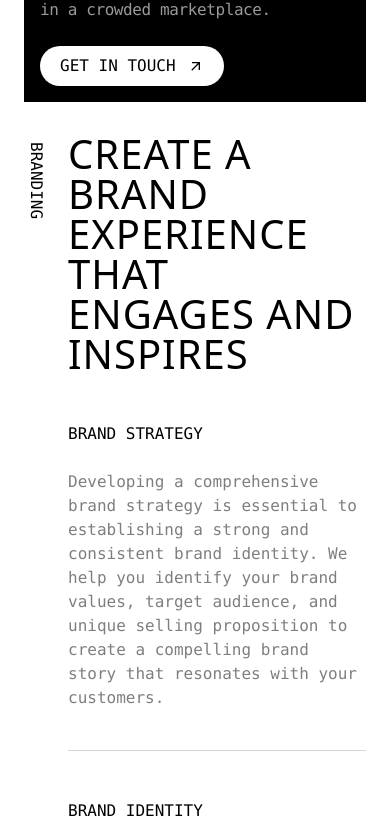
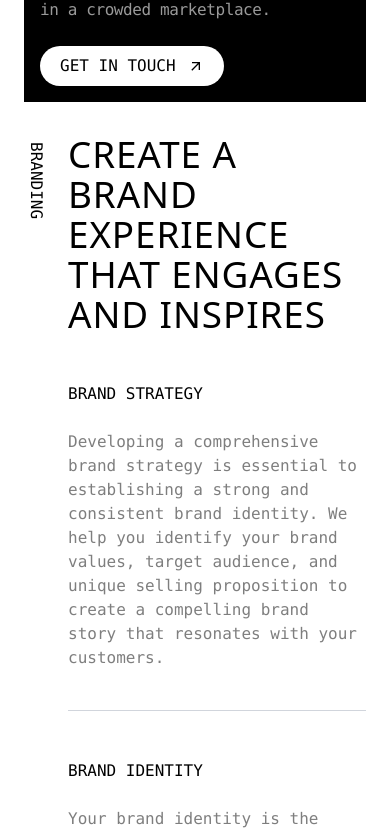
Before and after one commit to Mayank7677/Erikk-Clone, a React (Vite) app: page /services in a window 390 px wide. Shown: the part 1278-2111 px from the top of the page. Built offline with nearby package versions, Linux system fonts and the light colour scheme.

Commit message:
fixing small things

```diff
--- a/src/components/Services.jsx
+++ b/src/components/Services.jsx
@@ -23,7 +23,7 @@ const Services = () => {
         )}
       </div>
 
-      <div className="flex flex-col gap-30 mb-20 sm:mb-30">
+      <div className="flex flex-col sm:gap-10 md:gap-30 mb-20 sm:mb-30">
         {data5.map((dets, i) => (
           <div key={i} id={dets.id} className="flex flex-col gap-8">
             <div className="overflow-hidden mt-15">
@@ -78,7 +78,7 @@ const Services = () => {
 
                 <div className="flex flex-col gap-10 lg:gap-16">
                   <div>
-                    <h1 className="text-[2.5rem] sm:text-5xl lg:text-6xl xl:text-7xl sm:font-normal max-sm:leading-10 font-light tracking-wide uppercase">
+                    <h1 className="text-[2.3rem] sm:text-5xl lg:text-6xl xl:text-7xl sm:font-normal max-sm:leading-10 font-light tracking-wide uppercase">
                       {dets.title}
                     </h1>
                   </div>
```
